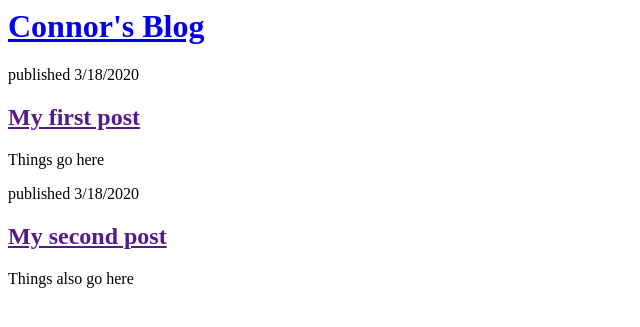
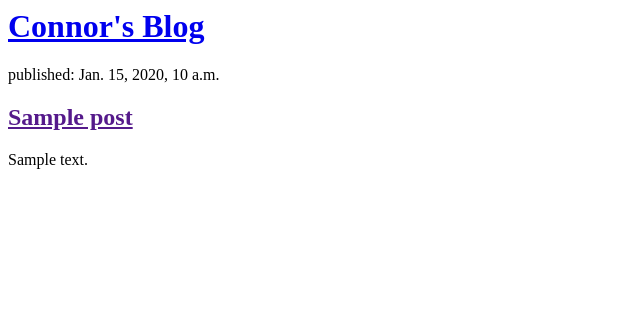
Before and after one commit to klineconnor/my-first-blog, a Django app: page / in a window 1280 px wide. Shown: the top 327 px of the page, without its empty margins (0-640 px from the left). Run offline with Django 3.2, Linux system fonts and the light colour scheme; tables that the repository leaves empty hold one stand-in row (values such as "Sample post").

Commit message:
Modified templates to display posts from database.

```diff
--- a/blog/templates/blog/post_list.html
+++ b/blog/templates/blog/post_list.html
@@ -7,16 +7,12 @@
             <h1><a href="/">Connor's Blog</a></h1>
         </div>
 
-        <div>
-            <p>published 3/18/2020</p>
-            <h2><a href="">My first post</a></h2>
-            <p>Things go here</p>
-        </div>
-
-        <div>
-            <p>published 3/18/2020</p>
-            <h2><a href="">My second post</a></h2>
-            <p>Things also go here</p>
-        </div>
+        {% for post in posts %}
+            <div>
+                <p>published: {{ post.published_date }}</p>
+                <h2><a href="">{{ post.title }}</a></h2>
+                <p>{{ post.text|linebreaksbr }}</p>
+            </div>
+        {% endfor %}
     </body>
 </html>
--- a/blog/views.py
+++ b/blog/views.py
@@ -1,6 +1,9 @@
 from django.shortcuts import render
+from django.utils import timezone
+from .models import Post
 
 # Create your views here.
 
 def post_list(request):
-    return render(request, 'blog/post_list.html', {})
+    posts = Post.objects.filter(published_date__lte=timezone.now()).order_by('published_date')
+    return render(request, 'blog/post_list.html', {'posts': posts})
```
